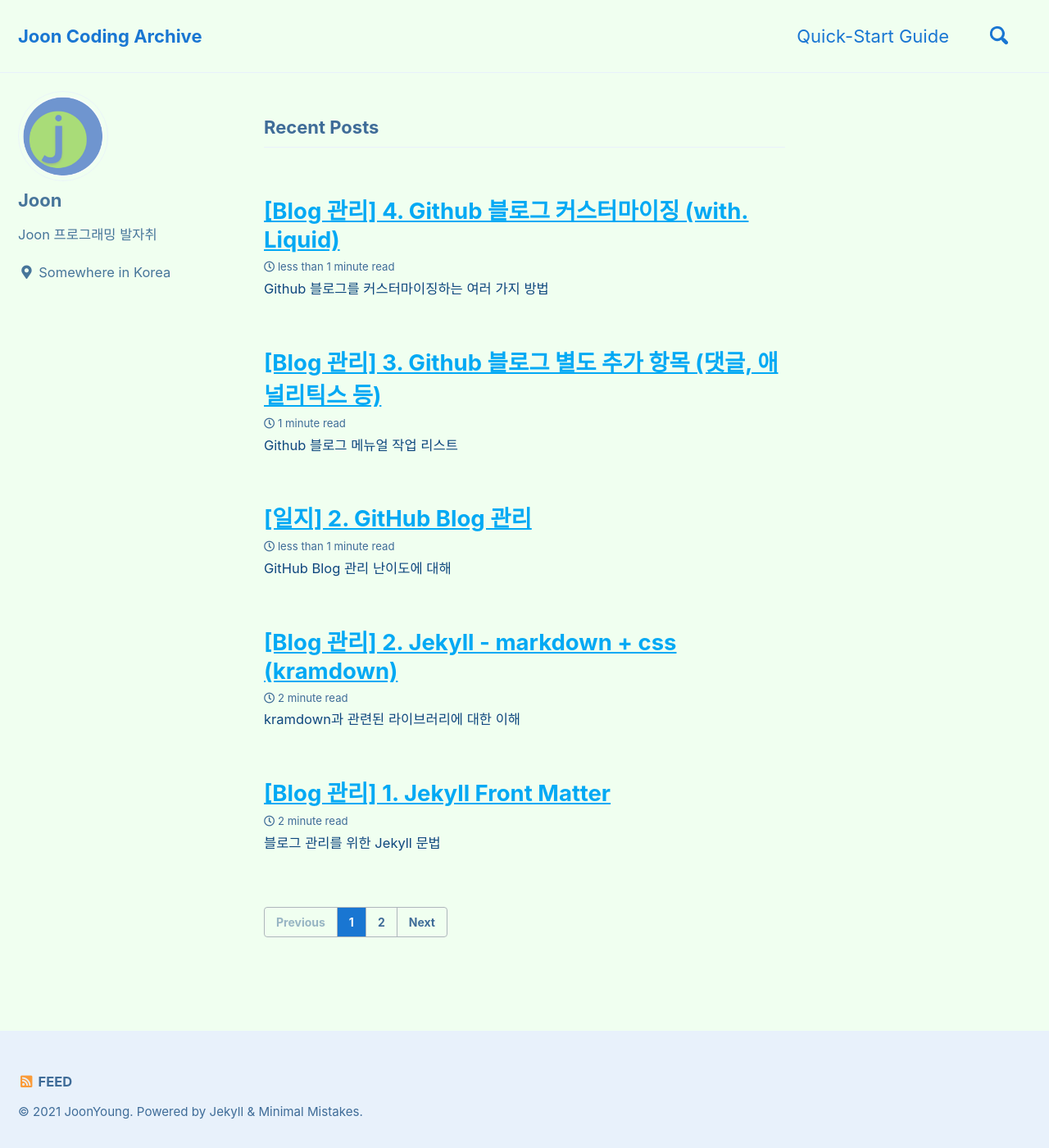
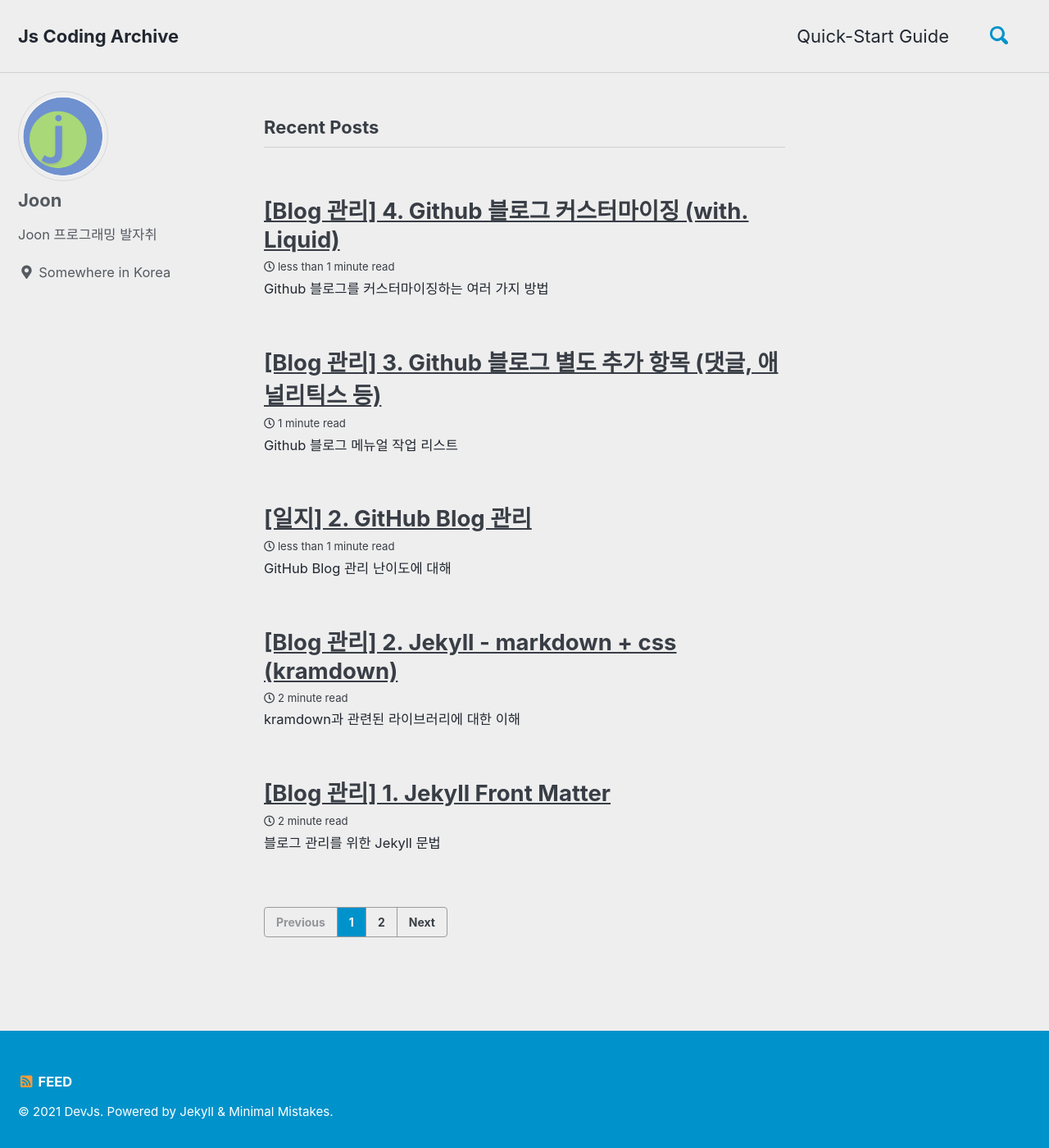
Before and after one commit to EuilimChoi/JoonYoungJJ.github.io, a Jekyll site: the page built from index.html, in a window 1280 px wide and 1400 px high. Shown: the whole window at 82% size. Built offline with Jekyll 4.4.1, drawn with Linux system fonts in a browser that asks for light colours; cached includes are drawn as plain includes; the list of posts is cut into pages by our own code.

Commit message:
asdjflkasjdf

```diff
--- a/Gemfile
+++ b/Gemfile
@@ -1,2 +1,5 @@
 source "https://rubygems.org"
+
+gem 'jekyll-archives'
+
 gemspec
--- a/_config.yml
+++ b/_config.yml
@@ -12,15 +12,15 @@
 
 # theme                  : "minimal-mistakes-jekyll"
 # remote_theme           : "mmistakes/minimal-mistakes"
-minimal_mistakes_skin    : "aqua" # "air", "aqua", "contrast", "dark", "dirt", "neon", "mint", "plum", "sunrise"
+minimal_mistakes_skin    : "air" # "air", "aqua", "contrast", "dark", "dirt", "neon", "mint", "plum", "sunrise"
 
 # Site Settings
 locale                   : "ko_KR"
-title                    : "Joon Coding Archive"
+title                    : "Js Coding Archive"
 title_separator          : "-"
 subtitle                 : # site tagline that appears below site title in masthead
-name                     : "JoonYoung"
-description              : "Joon's Archive for new technologies and wonderful codes"
+name                     : "DevJs"
+description              : "J 개발일지"
 url                      : # the base hostname & protocol for your site e.g. "https://mmistakes.github.io"
 baseurl                  : # the subpath of your site, e.g. "/blog"
 repository               : "JoonYoungJJ/JoonYoungJJ.github.io" # GitHub username/repo-name e.g. "mmistakes/minimal-mistakes"
@@ -220,6 +220,7 @@ plugins:
   - jekyll-gist
   - jekyll-feed
   - jekyll-include-cache
+  - jekyll-archives
 
 # mimic GitHub Pages with --safe
 whitelist:
```
